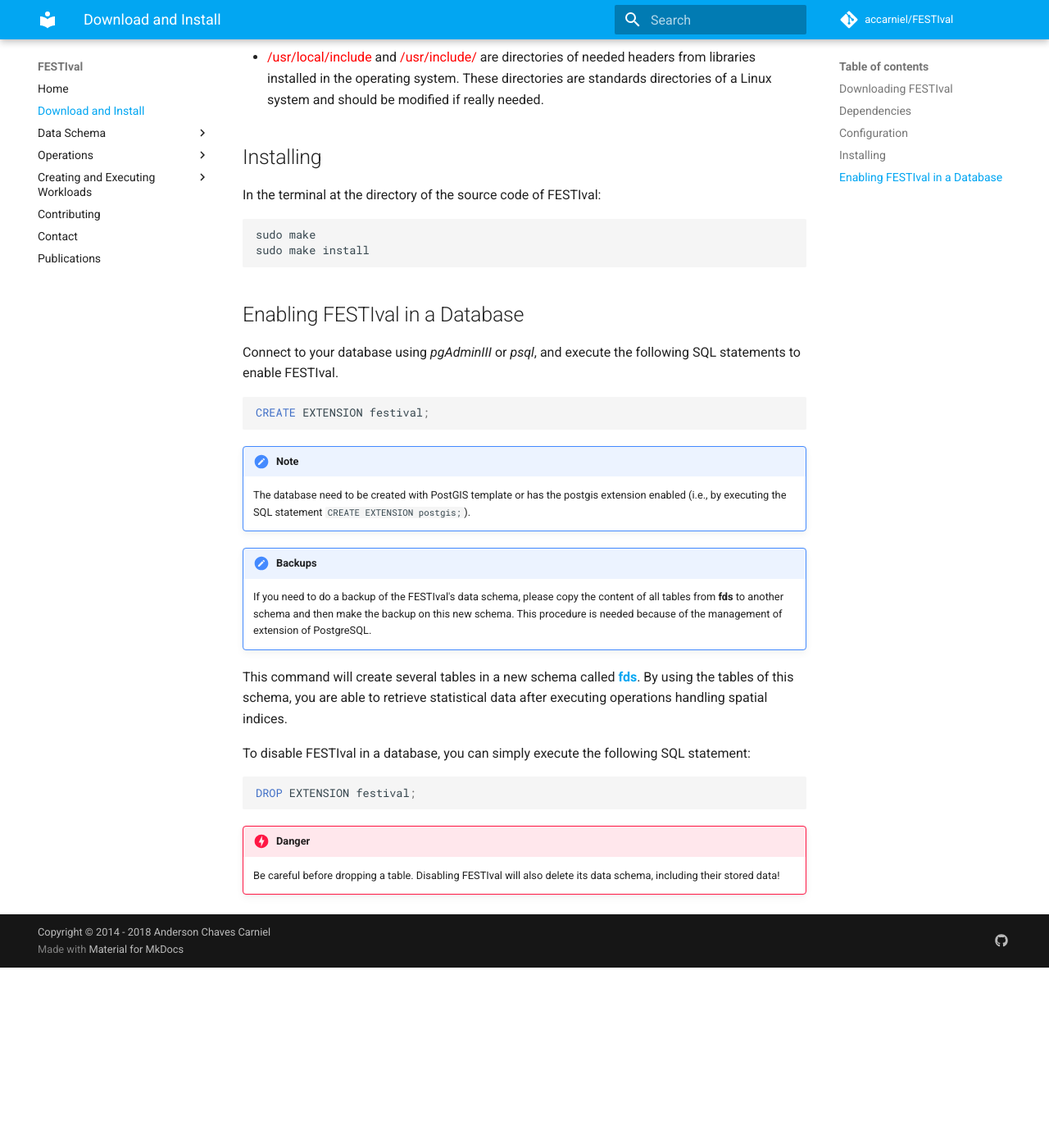
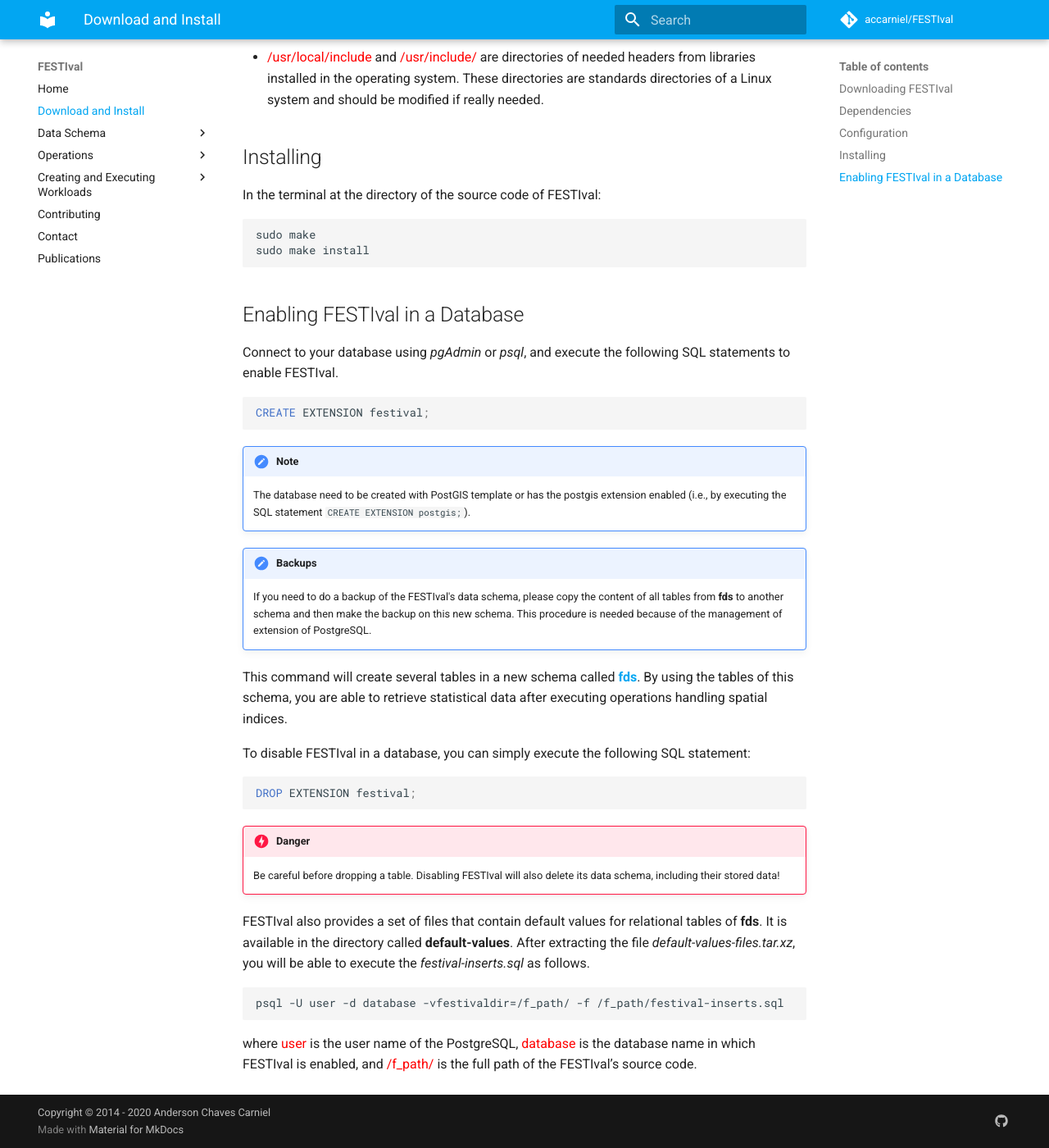
Before and after one commit to accarniel/FESTIval, an MkDocs documentation site: the page built from docs/install.md, in a window 1280 px wide and 1400 px high, scrolled down 1379 px. Shown: the whole window at 82% size. Built offline with MkDocs 1.6.1 and Material for MkDocs 9.7.7, drawn with Linux system fonts in a browser that asks for light colours; comment, search, counter and statistics services are not loaded; before the commit the page ends 2559 px from its top, so only the background shows below that.

Commit message:
Update Documentation
This updates the homepage and installation.

````diff
--- a/docs/install.md
+++ b/docs/install.md
@@ -59,7 +59,7 @@
 
 ## Enabling FESTIval in a Database
 
-Connect to your database using *pgAdminIII* or *psql*, and execute the following SQL statements to enable FESTIval.
+Connect to your database using *pgAdmin* or *psql*, and execute the following SQL statements to enable FESTIval.
 
 ``` SQL
 CREATE EXTENSION festival;
@@ -82,3 +82,11 @@
 
 !!! danger
 	Be careful before dropping a table. Disabling FESTIval will also delete its data schema, including their stored data!
+
+FESTIval also provides a set of files that contain default values for relational tables of **fds**. It is available in the directory called **default-values**. After extracting the file *default-values-files.tar.xz*, you will be able to execute the *festival-inserts.sql* as follows.
+
+```
+psql -U user -d database -vfestivaldir=/f_path/ -f /f_path/festival-inserts.sql
+```
+
+where <span class="param">user</span> is the user name of the PostgreSQL, <span class="param">database</span> is the database name in which FESTIval is enabled, and <span class="param">/f_path/</span> is the full path of the FESTIval’s source code.
--- a/mkdocs.yml
+++ b/mkdocs.yml
@@ -2,7 +2,7 @@
 site_description: 'A PostgreSQL extension for conducting experimental evaluations of spatial indices'
 site_author: 'Anderson Chaves Carniel'
 site_url: 'https://accarniel.github.io/FESTIval'
-copyright: 'Copyright &copy; 2014 - 2018 Anderson Chaves Carniel'
+copyright: 'Copyright &copy; 2014 - 2020 Anderson Chaves Carniel'
 nav:
     - Home: index.md
     - Download and Install: install.md
````
Also changed, not shown: docs/index.md (+4 -3 lines), 1 other file.
